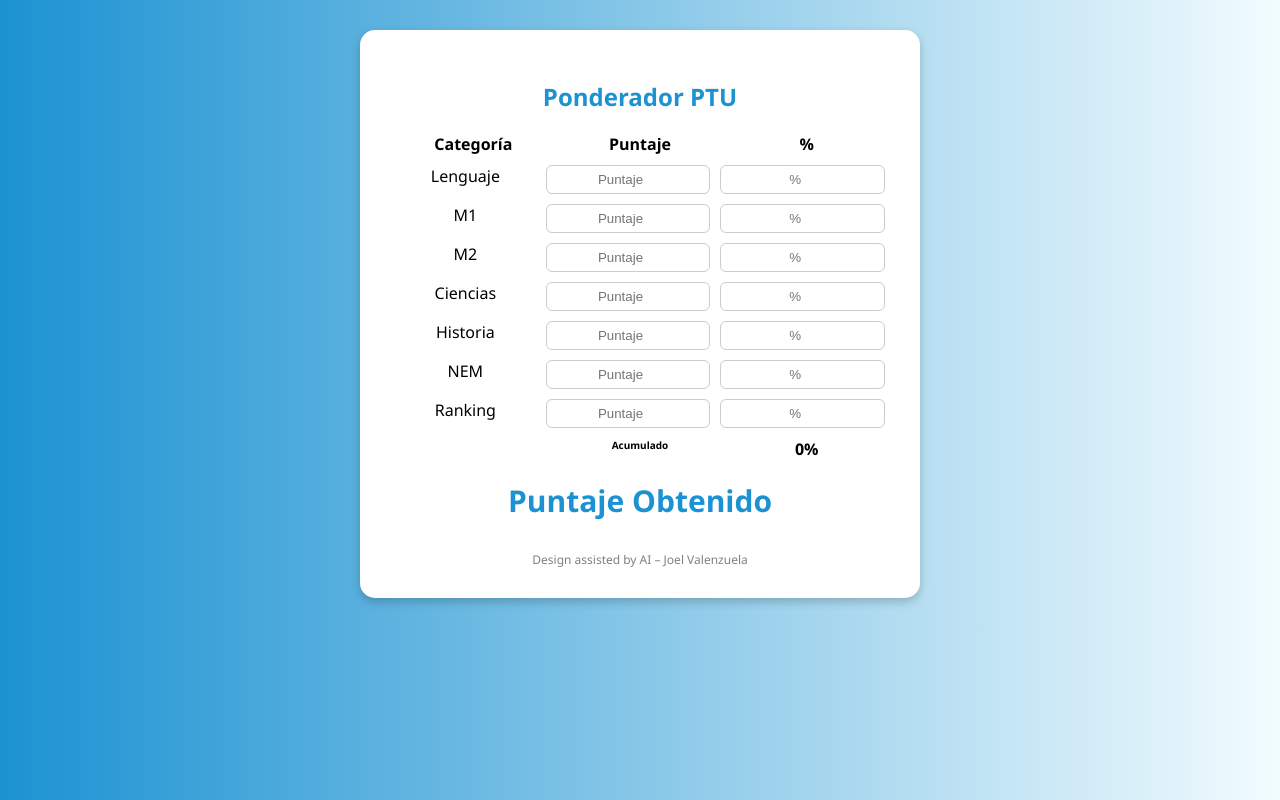
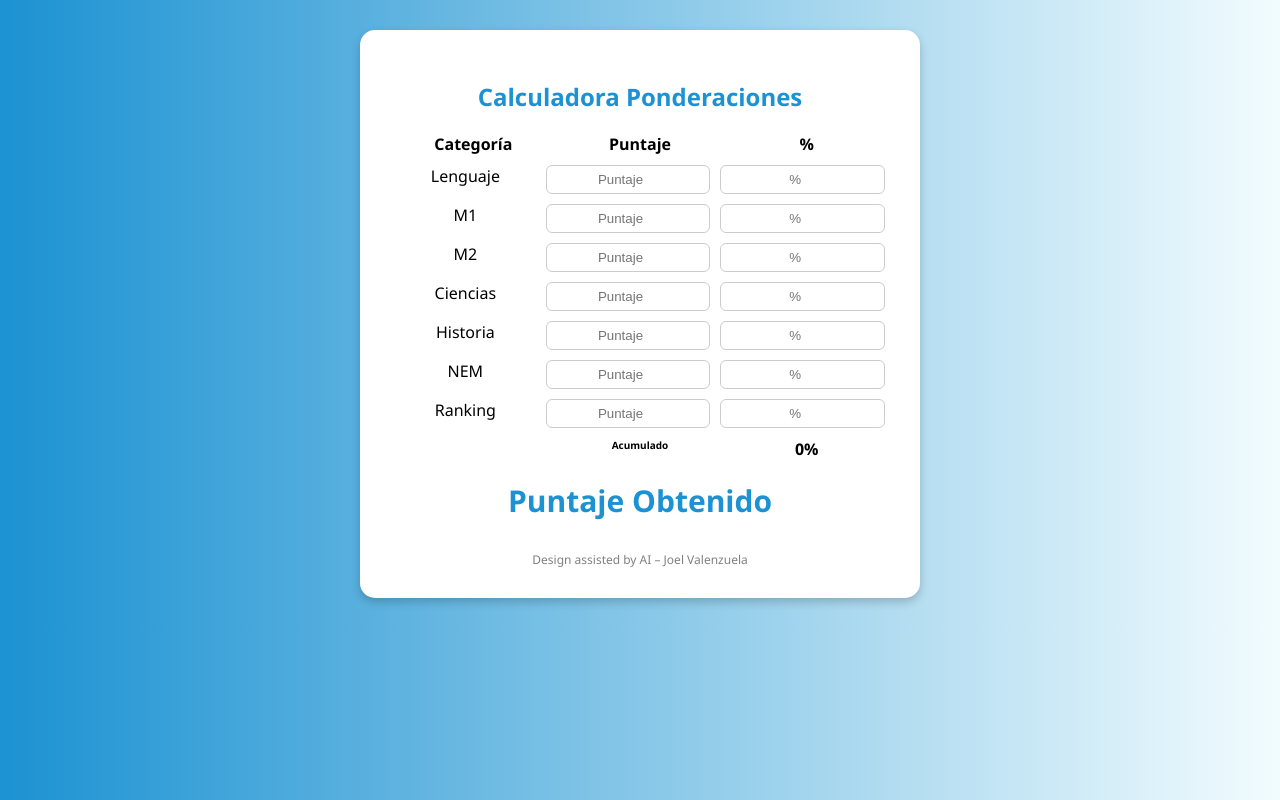
Before and after one commit to yuhaskel/Ponderaciones, a plain HTML site: page index.html in a window 1280 px wide. Drawn offline with Linux system fonts and the light colour scheme.

Commit message:
Update index.html

```diff
--- a/index.html
+++ b/index.html
@@ -8,7 +8,7 @@
 </head>
 <body>
   <div class="container">
-    <h2>Ponderador PTU</h2>
+    <h2>Calculadora Ponderaciones</h2>
     <div class="header-row">
       <span>Categoría</span>
       <span>Puntaje</span>
```
